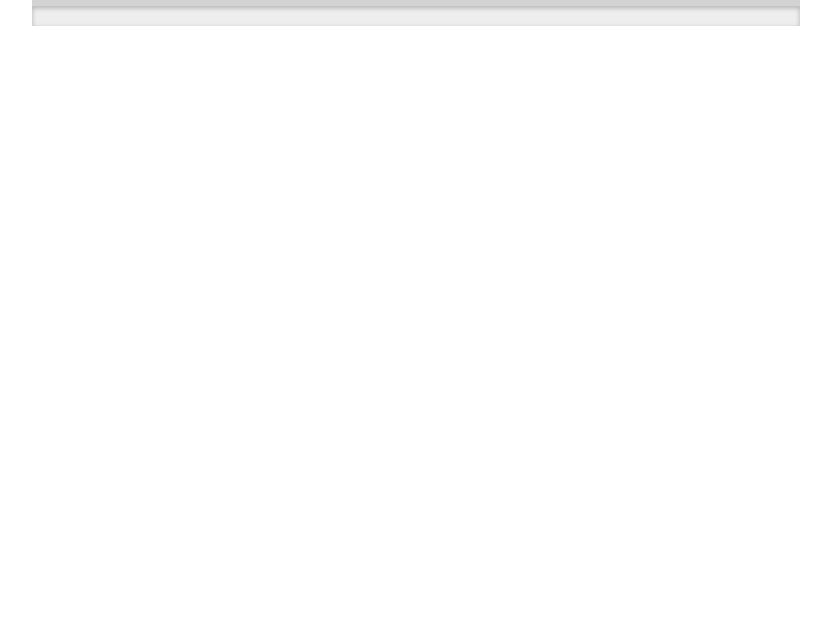
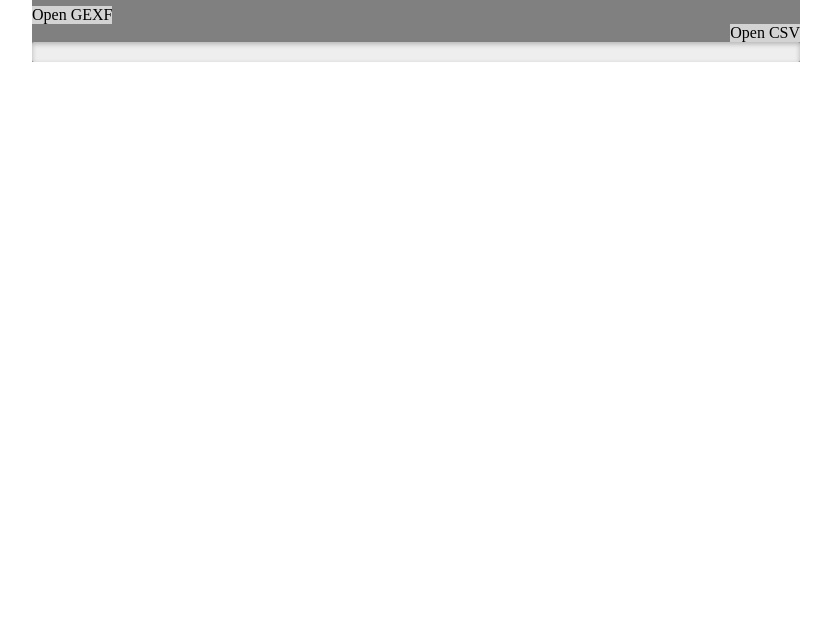
Before and after one commit to SuperSirBird/NetworkConverter, a plain HTML site: page index.html in a window 1280 px wide. Shown: the part 180-800 px from the top of the page, without its empty margins (224-1055 px from the left). Drawn offline with Linux system fonts and the light colour scheme.

Commit message:
Update index.html

```diff
--- a/index.html
+++ b/index.html
@@ -17,7 +17,7 @@
 			margin-bottom:10%;
 			margin-left:20%;
 			margin-right:20%;
-			background-color:lightgray;
+			background-color:gray;
 		}
 	  /* Thanks to: https://css-tricks.com/html5-progress-element/ */
   	progress[value] {
@@ -47,6 +47,18 @@
     		border-radius: 2px;
     		background-size: 35px 20px, 100% 100%, 100% 100%;
 	  }
+    #opengexf {
+      margin-right:49%;
+      margin-left:0%;
+      background-color:lightgray;
+      float:left;
+    }
+    #opencsv {
+      margin-right:0%;
+      margin-left:49%;
+      background-color:lightgray;
+      float:right;
+    }
 
 
   </style>
@@ -54,6 +66,9 @@
 <body>
 	<div id="main">
 		<h1>CSV & GEXF Converter</h1>
+    <div id="opengexf">Open GEXF</div>
+    <div id="opencsv">Open CSV</div>
+    <div></div>
   	<progress value="0" max="100" id="mainloader">
 	</div>
 
```
